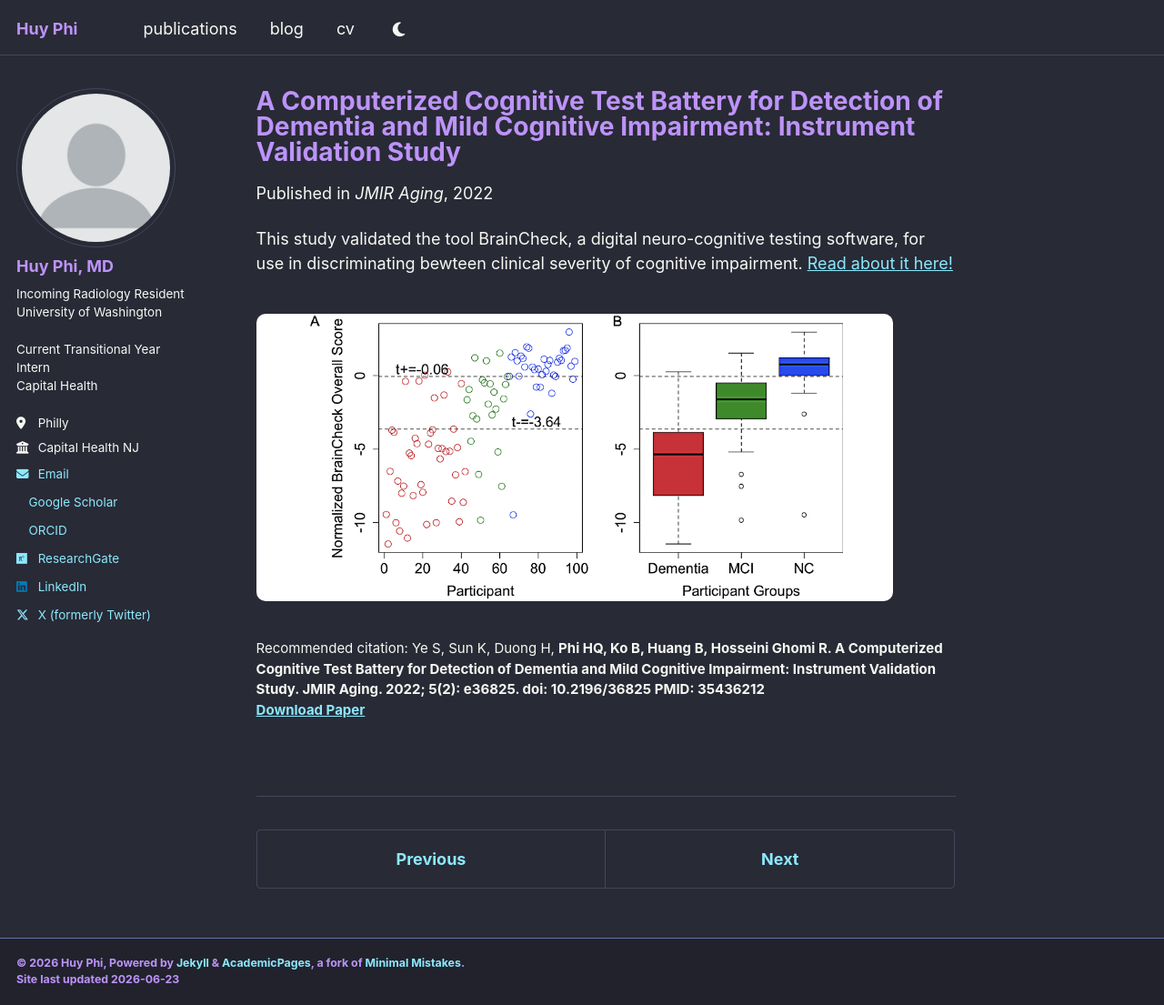
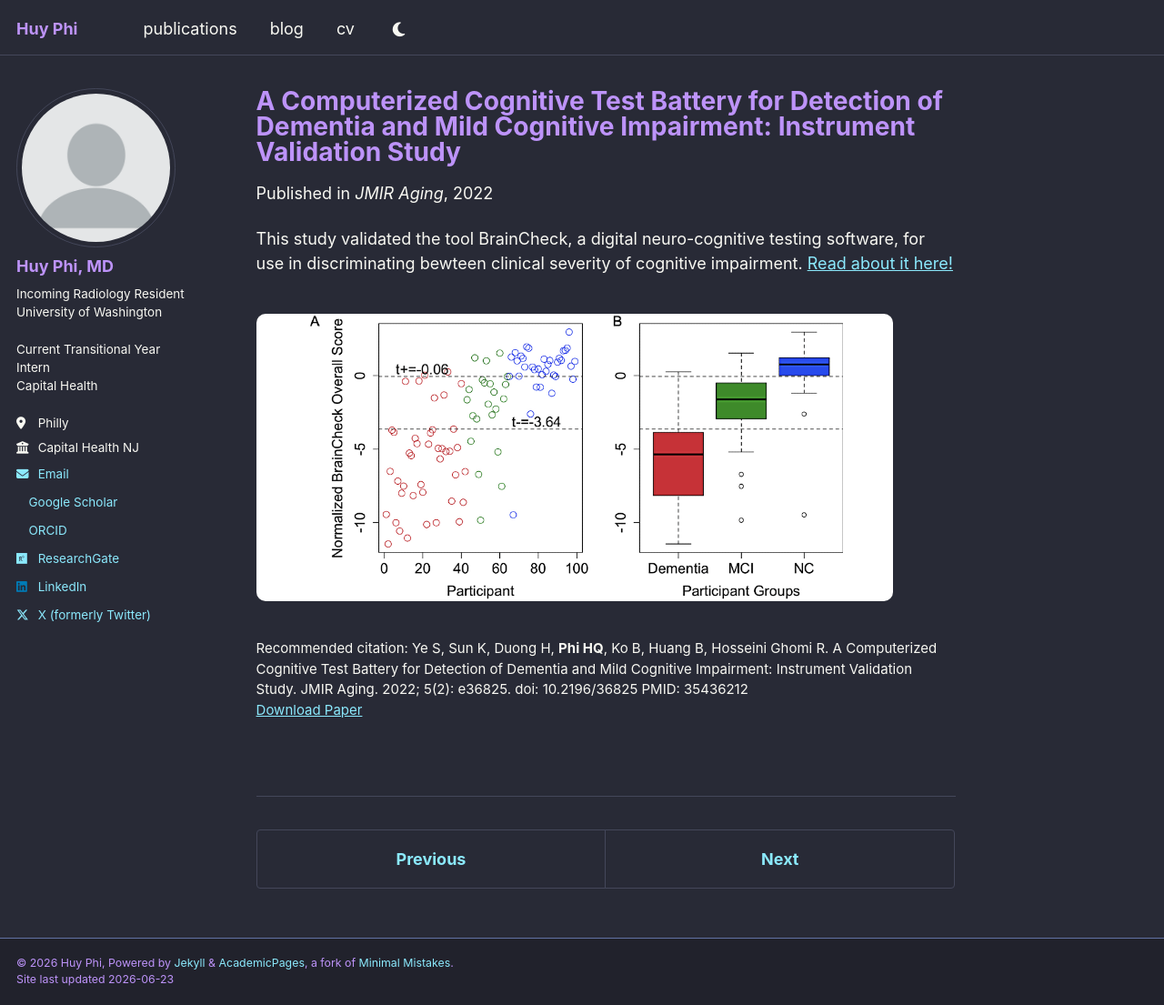
Before and after one commit to huyphi/huyphi.github.io, a Jekyll site: the page built from _publications/2022-04-15-jmir.md, in a window 1280 px wide and 1105 px high. Shown: the whole window at 91% size. Built offline with Jekyll 4.4.1, drawn with Linux system fonts in a browser that asks for light colours; a style sheet for code colours, icons or effects is not loaded.

```diff
--- a/_publications/2022-04-15-jmir.md
+++ b/_publications/2022-04-15-jmir.md
@@ -7,7 +7,7 @@ excerpt: ''
 date: 2022-04-15
 venue: 'JMIR Aging'
 paperurl: 'https://aging.jmir.org/2022/2/e36825'
-citation: 'Ye S, Sun K, Duong H, <strong>Phi HQ<strong>, Ko B, Huang B, Hosseini Ghomi R. A Computerized Cognitive Test Battery for Detection of Dementia and Mild Cognitive Impairment: Instrument Validation Study. JMIR Aging. 2022; 5(2): e36825. doi: 10.2196/36825 PMID: 35436212'
+citation: 'Ye S, Sun K, Duong H, <strong>Phi HQ</strong>, Ko B, Huang B, Hosseini Ghomi R. A Computerized Cognitive Test Battery for Detection of Dementia and Mild Cognitive Impairment: Instrument Validation Study. JMIR Aging. 2022; 5(2): e36825. doi: 10.2196/36825 PMID: 35436212'
 teaser: /images/publications/2022_jmir_teaser.png
 share: false
 ---
```
